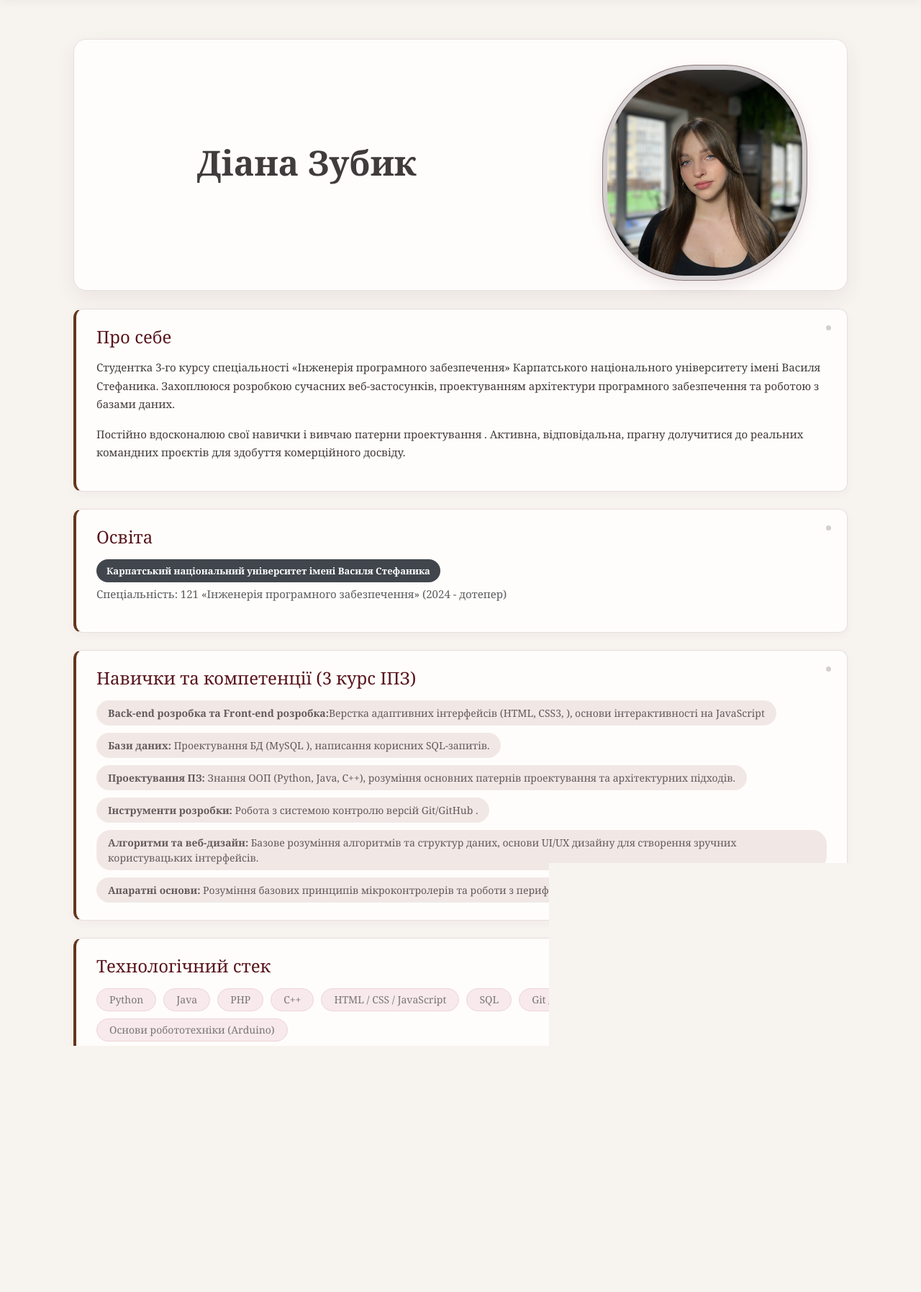
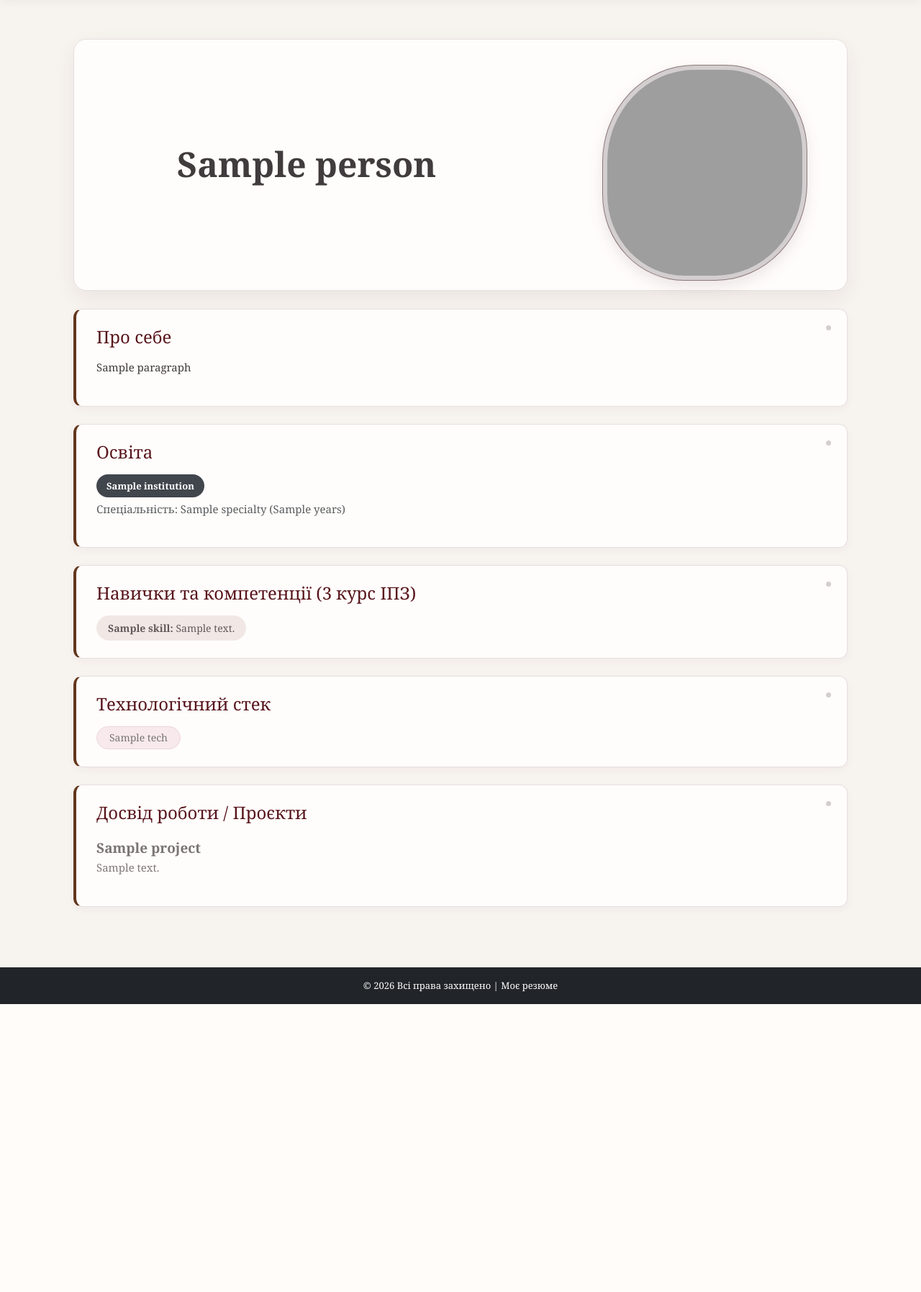
Before and after one commit to dianazubik/flask-app-lab., a Python web app: template templates/resume.html in a window 1280 px wide. Shown: the part 72-1867 px from the top of the page at 72% size. After the commit the page ends 1467 px from the top, so only its background shows below. Run offline with Jinja, Linux system fonts and the light colour scheme; the template is opened without the code that fills it: most values are stand-ins (such as "Sample title", 1, 10 or a date in 2020); grey boxes are pictures that could not be loaded.

Commit message:
refactor: pass resume data from view and render with for loops

```diff
--- a/templates/resume.html
+++ b/templates/resume.html
@@ -3,60 +3,51 @@
 {% block content %}
 <div class="row text-center mb-4">
     <div class="col-12">
-        <img src="{{ url_for('static', filename='images/profile.jpg') }}" alt="Профільне фото" class="profile-img mb-3">
-        <h1 class="display-5 fw-bold">Діана Зубик</h1>
-        <p class="lead text-muted"> </p>
+        <img src="{{ url_for('static', filename=person.photo) }}" alt="Профільне фото" class="profile-img mb-3">
+        <h1 class="display-5 fw-bold">{{ person.name }}</h1>
     </div>
 </div>
 
 <section id="about" class="mb-4">
     <h2 class="h4 text-danger-emphasis pb-2">Про себе</h2>
-    <p>
-        Студентка 3-го курсу спеціальності «Інженерія програмного забезпечення» Карпатського національного університету імені Василя Стефаника.
-        Захоплююся розробкою сучасних веб-застосунків, проектуванням архітектури програмного забезпечення та роботою з базами даних.
-    </p>
-    <p>
-        Постійно вдосконалюю свої навички і вивчаю патерни проектування . Активна, відповідальна, прагну долучитися до реальних командних проєктів для здобуття комерційного досвіду.
-    </p>
+    {% for paragraph in about %}
+        <p>{{ paragraph }}</p>
+    {% endfor %}
 </section>
 
 <section id="education" class="mb-4">
     <h2 class="h4 text-danger-emphasis pb-2">Освіта</h2>
-    <p class="fw-bold mb-1">Карпатський національний університет імені Василя Стефаника</p>
-    <p class="text-muted">Спеціальність: 121 «Інженерія програмного забезпечення» (2024 - дотепер)</p>
+    {% for edu in education %}
+        <p class="fw-bold mb-1">{{ edu.institution }}</p>
+        <p class="text-muted">Спеціальність: {{ edu.specialty }} ({{ edu.years }})</p>
+    {% endfor %}
 </section>
 
 <section id="skills" class="mb-4">
     <h2 class="h4 text-danger-emphasis pb-2">Навички та компетенції (3 курс ІПЗ)</h2>
     <ul>
-        <li><strong>Back-end розробка та Front-end розробка:</strong>Верстка адаптивних  інтерфейсів (HTML, CSS3, ), основи інтерактивності на JavaScript</li>
-        <li><strong>Бази даних:</strong> Проектування БД (MySQL ), написання корисних  SQL-запитів.</li>
-        <li><strong>Проектування ПЗ:</strong> Знання ООП (Python, Java, C++), розуміння основних патернів проектування та архітектурних підходів.</li>
-        <li><strong>Інструменти розробки:</strong> Робота з системою контролю версій Git/GitHub .</li>
-        <li><strong>Алгоритми та веб-дизайн:</strong> Базове розуміння алгоритмів та структур даних, основи UI/UX дизайну для створення зручних користувацьких інтерфейсів.</li>
-        <li><strong>Апаратні основи:</strong> Розуміння базових принципів мікроконтролерів та роботи з периферією (Основи робототехніки / C++).</li>
+        {% for skill in skills %}
+            <li><strong>{{ skill.title }}:</strong> {{ skill.description }}</li>
+        {% endfor %}
     </ul>
 </section>
 
 <section id="technologies" class="mb-4">
     <h2 class="h4 text-danger-emphasis pb-2">Технологічний стек</h2>
     <div class="d-flex gap-2 flex-wrap">
-        <span class="badge bg-primary p-2">Python </span>
-        <span class="badge bg-secondary p-2">Java</span>
-        <span class="badge bg-secondary p-2">PHP</span>
-        <span class="badge bg-secondary p-2">C++</span>
-        <span class="badge bg-dark p-2">HTML / CSS / JavaScript</span>
-        <span class="badge bg-info text-dark p-2">SQL </span>
-        <span class="badge bg-secondary p-2">Git / GitHub</span>
-        <span class="badge bg-secondary p-2">Web-дизайн (Figma)</span>
-        <span class="badge bg-secondary p-2">Основи робототехніки (Arduino)</span>
+        {% for tech in technologies %}
+            <span class="badge {{ tech.badge }} p-2">{{ tech.name }}</span>
+        {% endfor %}
     </div>
 </section>
 
 <section id="projects" class="mb-4">
     <h2 class="h4 text-danger-emphasis pb-2">Досвід роботи / Проєкти</h2>
-    <div class="mb-3">
-        <h5 class="fw-bold mb-1">Університетські навчальні проєкти: Розробка навчальних вебзастосунків , створення алгоритмів та проєктування баз даних у межах курсових і лабораторних робіт.</h5>
-    </div>
+    {% for project in projects %}
+        <div class="mb-3">
+            <h5 class="fw-bold mb-1">{{ project.title }}</h5>
+            <p class="mb-0">{{ project.description }}</p>
+        </div>
+    {% endfor %}
 </section>
 {% endblock %}
```
Also changed, not shown: app.py (+69 -1 lines).
